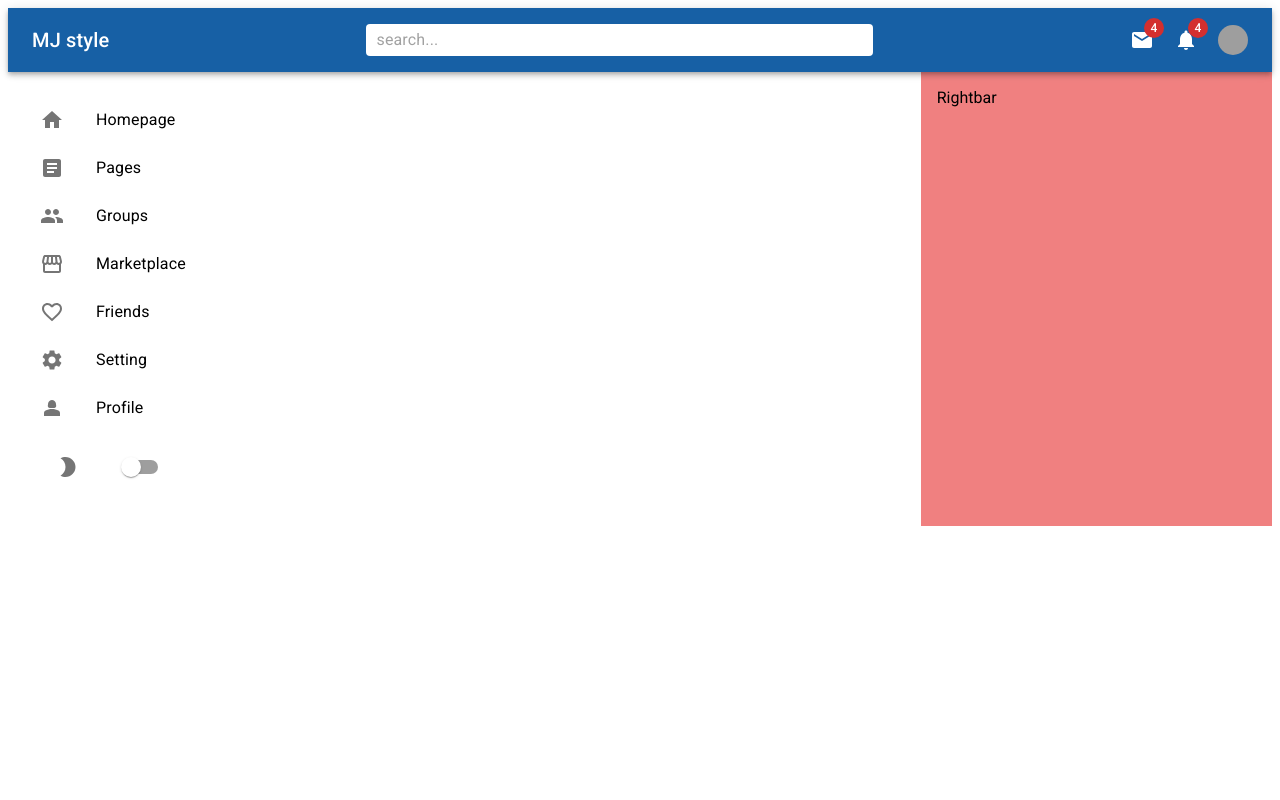
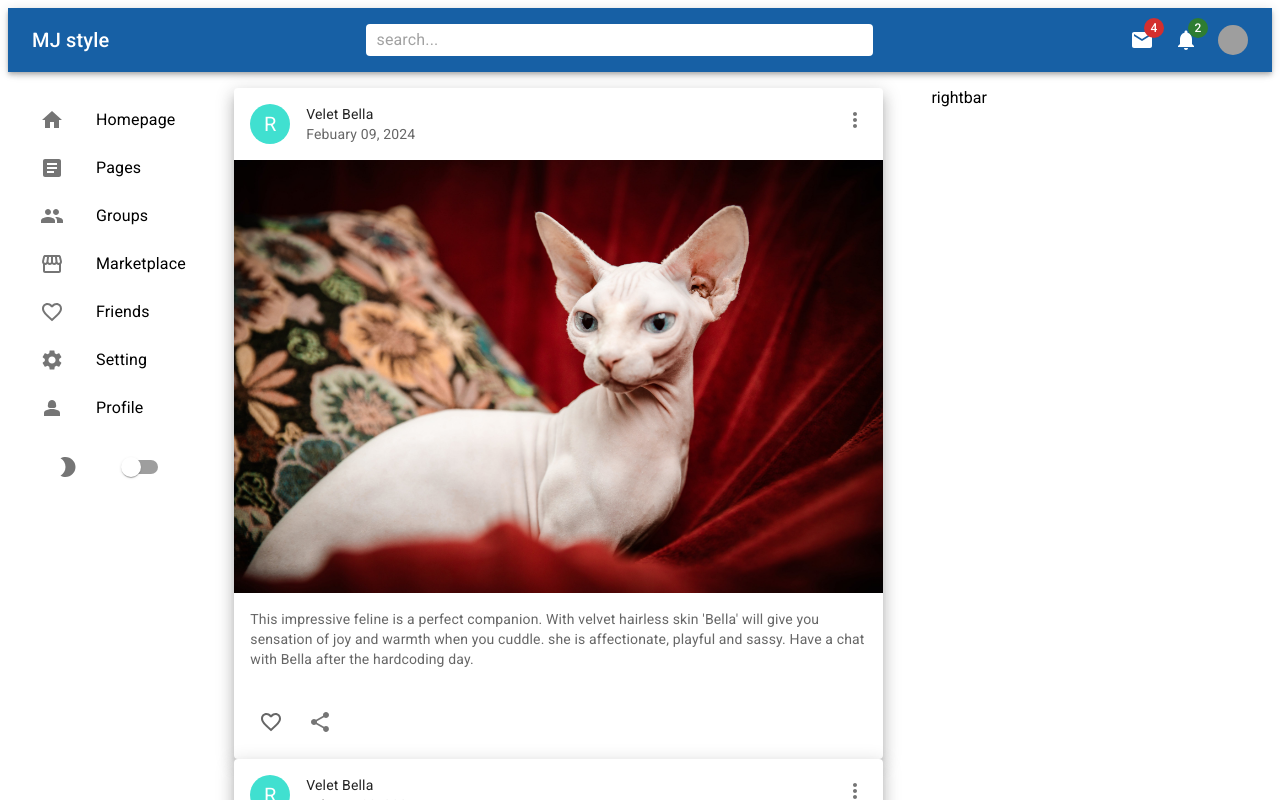
Before and after one commit to miheejb/Lamadev-react-mui-project, a React (Create React App) app: page / in a window 1280 px wide. Shown: the top 800 px of the page. Built offline with nearby package versions, Linux system fonts and the light colour scheme; grey boxes are pictures that could not be loaded.

Commit message:
fix the postion of the sidebar and right bar

```diff
--- a/src/components/Feed.jsx
+++ b/src/components/Feed.jsx
@@ -1,9 +1,14 @@
 import {  Box } from "@mui/material"
+import {Post} from "./Post"
 
 
 export const Feed = () => {
   return (
     <Box bgcolor="none" flex={4} p={2}>
+      <Post />
+      <Post />
+
+
 
     </Box>
   );
--- a/src/components/Navbar.jsx
+++ b/src/components/Navbar.jsx
@@ -64,7 +64,7 @@ export const Navbar = () => {
           <Badge badgeContent={4} color="error">
             <EmailIcon />
           </Badge>
-          <Badge badgeContent={4} color="error">
+          <Badge badgeContent={2} color="success">
             <NotificationsIcon />
           </Badge>
           <Avatar
--- a/src/components/Post.jsx
+++ b/src/components/Post.jsx
@@ -17,7 +17,7 @@ import ShareIcon from "@mui/icons-material/Share";
 
 export const Post = () => {
   return (
-    <Card>
+    <Card margin={2} elevation={10}>
       <CardHeader
         avatar={
           <Avatar sx={{ bgcolor: "turquoise" }} aria-label="recipe">
--- a/src/components/Rightbar.jsx
+++ b/src/components/Rightbar.jsx
@@ -4,12 +4,13 @@ import React from "react"
 export const Rightbar = () => {
   return (
     <Box
-      bgcolor="lightcoral"
+      bgcolor="none"
       flex={2}
       p={2}
       xs={{ display: { xs: "none", sm: "block" } }}
     >
-      Rightbar
+      <Box position="fixed"> rightbar </Box>
+
     </Box>
   );
 }
--- a/src/components/Sidebar.jsx
+++ b/src/components/Sidebar.jsx
@@ -17,6 +17,7 @@ export const Sidebar = () => {
       p={2}
       xs={{ display: { xs: "none", sm: "block" } }}
     >
+      <Box position="fixed">
         <List>
           <ListItem disablePadding>
             <ListItemButton component="a" href="#home">
@@ -80,10 +81,11 @@ export const Sidebar = () => {
               <ListItemIcon>
                 <ModeNightIcon />
               </ListItemIcon>
-            <Switch  />
+              <Switch />
             </ListItemButton>
           </ListItem>
         </List>
       </Box>
+    </Box>
   );
 }
```
Lines whose indentation alone changed are shown as unchanged.
